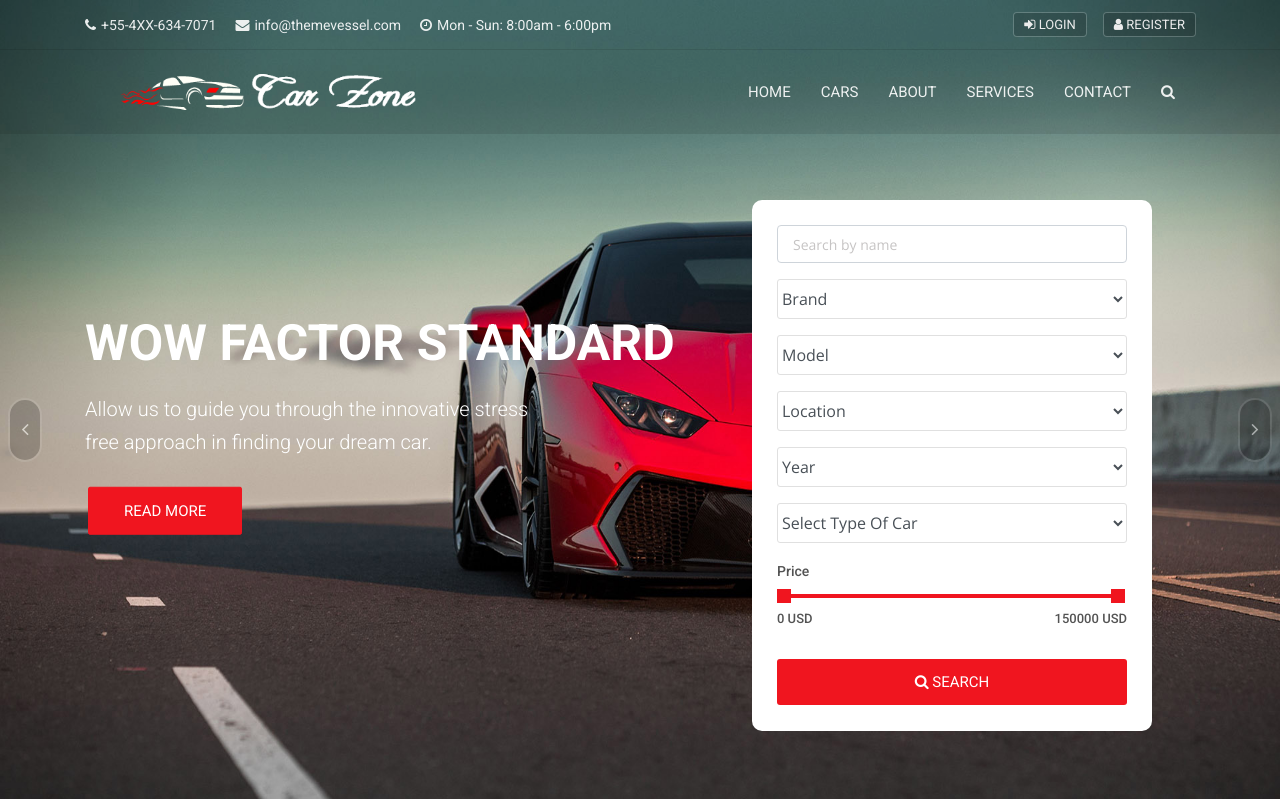
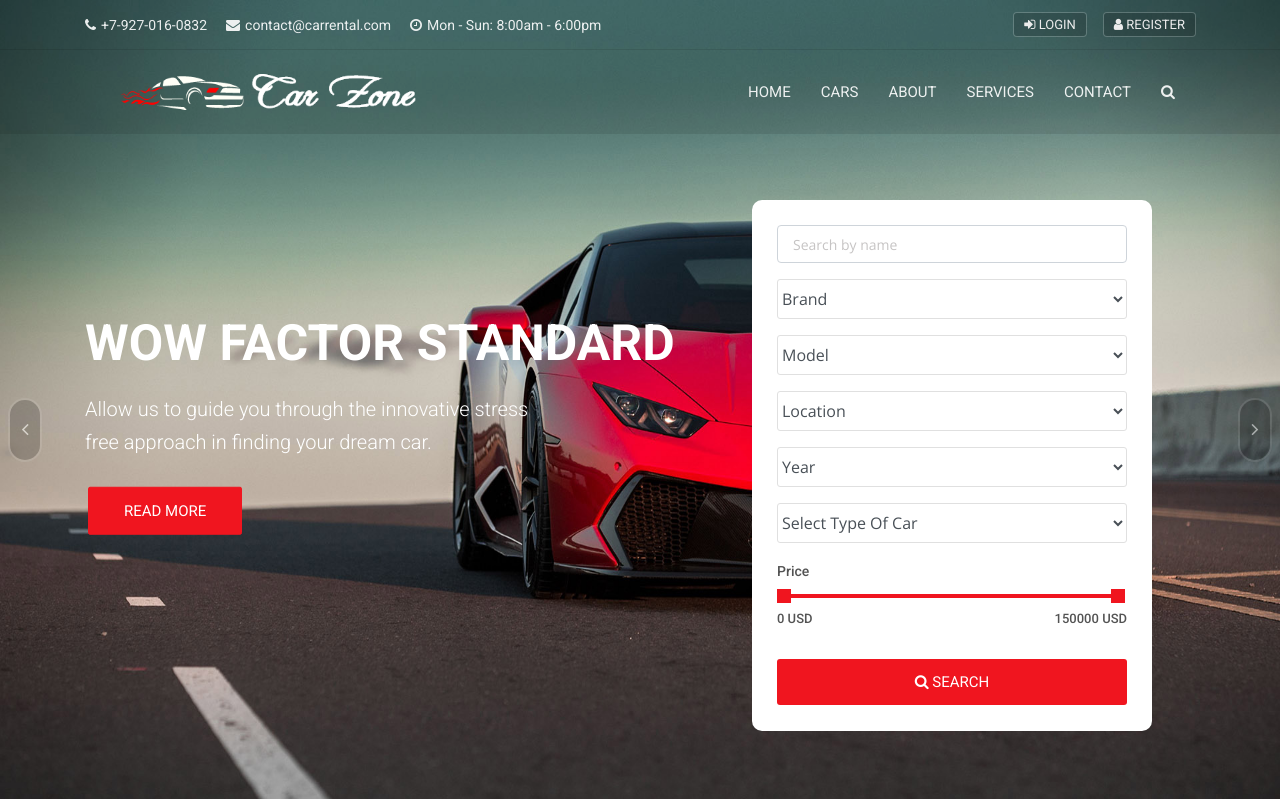
Before and after one commit to ArtemBagryantsev/CarRental_website, a Django app: page / in a window 1280 px wide. Shown: the top 799 px of the page. Run offline with Django 4.2, Linux system fonts and the light colour scheme; data that the repository does not hold is empty; some libraries are stand-ins or nearby versions.

Commit message:
Dynamic links on Footer and Topbar

```diff
--- a/templates/includes/footer.html
+++ b/templates/includes/footer.html
@@ -7,15 +7,15 @@
         <div class="container">
             <div class="row">
                 <div class="col-lg-8">
-                    <p class="copy">© 2020 <a href="#">Carzone Corp.</a> All Rights Reserved.</p>
+                    <p class="copy">© {% now 'Y' %} Carrental Corp. All Rights Reserved.</p>
                 </div>
                 <div class="col-lg-4">
                     <div class="social-list-2">
                         <ul>
-                            <li><a href="#" class="facebook-bg"><i class="fa fa-facebook"></i></a></li>
-                            <li><a href="#" class="twitter-bg"><i class="fa fa-twitter"></i></a></li>
-                            <li><a href="#" class="google-bg"><i class="fa fa-google-plus"></i></a></li>
-                            <li><a href="#" class="linkedin-bg"><i class="fa fa-linkedin"></i></a></li>
+                            <li><a href="https://facebook.com/" target = '_blank' class="facebook-bg"><i class="fa fa-facebook"></i></a></li>
+                            <li><a href="https://twitter.com/" target = '_blank' class="twitter-bg"><i class="fa fa-twitter"></i></a></li>
+                            <li><a href="https://google.com/" target = '_blank' class="google-bg"><i class="fa fa-google-plus"></i></a></li>
+                            <li><a href="https://linkedin.com/" target = '_blank' class="linkedin-bg"><i class="fa fa-linkedin"></i></a></li>
                         </ul>
                     </div>
                 </div>
--- a/templates/includes/topbar.html
+++ b/templates/includes/topbar.html
@@ -6,8 +6,8 @@
         <div class="row">
             <div class="col-lg-8 col-md-8 col-sm-7">
                 <div class="list-inline">
-                    <a href="tel:+55-4XX-634-7071"><i class="fa fa-phone"></i>+55-4XX-634-7071</a>
-                    <a href="tel:info@themevessel.com"><i class="fa fa-envelope"></i>info@themevessel.com</a>
+                    <a href="tel:+55-4XX-634-7071"><i class="fa fa-phone"></i>+7-927-016-0832</a>
+                    <a href="tel:info@themevessel.com"><i class="fa fa-envelope"></i>contact@carrental.com</a>
                     <a href="tel:info@themevessel.com"><i class="fa fa-clock-o"></i>Mon - Sun: 8:00am - 6:00pm</a>
                 </div>
             </div>
--- a/templates/pages/home.html
+++ b/templates/pages/home.html
@@ -934,7 +934,7 @@
                 </div>
             </div>
             <div class="col-lg-3 col-md-4 col-sm-12">
-                <a href="contact.html" class="btn btn-md">Get in Touch</a>
+                <a href="{% url 'contact' %}" class="btn btn-md">Get in Touch</a>
             </div>
         </div>
     </div>
```
